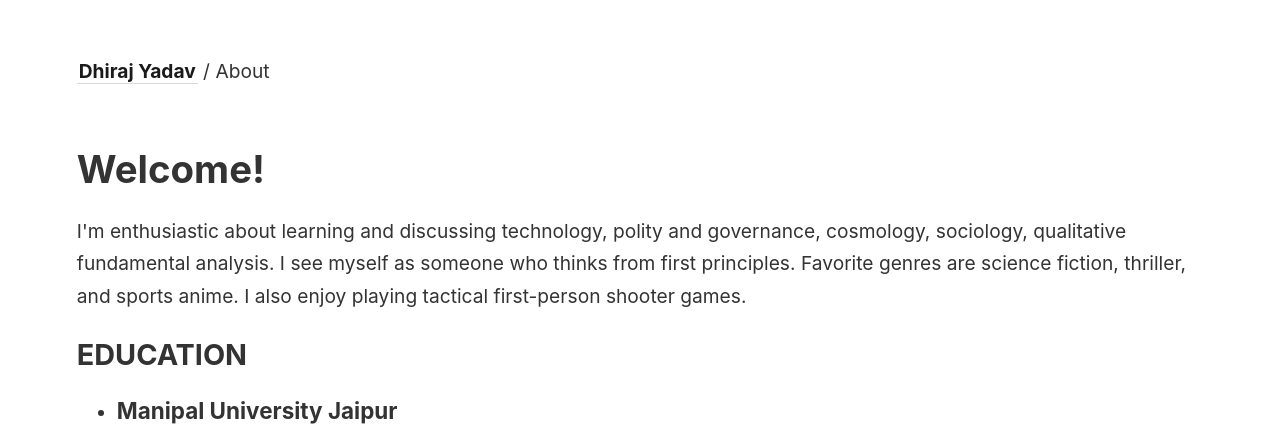
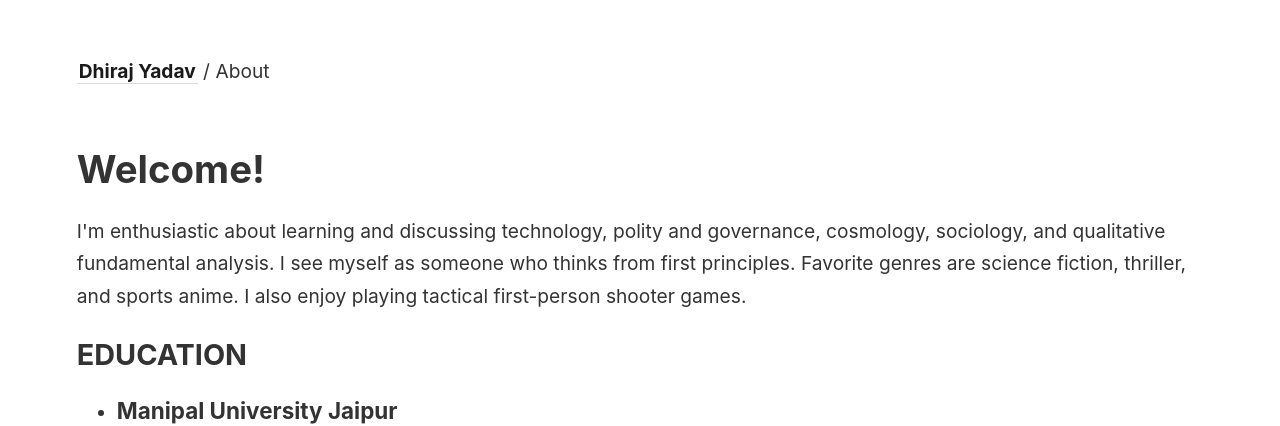
Before and after one commit to dhiraj-ydv/digitalgarden, a Jekyll site: the page built from _pages/about.md, in a window 1280 px wide. Shown: the top 426 px of the page. Built offline with Jekyll 4.4.1, drawn with Linux system fonts in a browser that asks for light colours.

Commit message:
Update about.md

```diff
--- a/_pages/about.md
+++ b/_pages/about.md
@@ -6,7 +6,7 @@ permalink: /
 
 # Welcome!
 
-<p>I'm enthusiastic about learning and discussing technology, polity and governance, cosmology, sociology, qualitative fundamental analysis.
+<p>I'm enthusiastic about learning and discussing technology, polity and governance, cosmology, sociology, and qualitative fundamental analysis.
 I see myself as someone who thinks from first principles.
 Favorite genres are science fiction, thriller, and sports anime.
 I also enjoy playing tactical first-person shooter games.</p>
```
